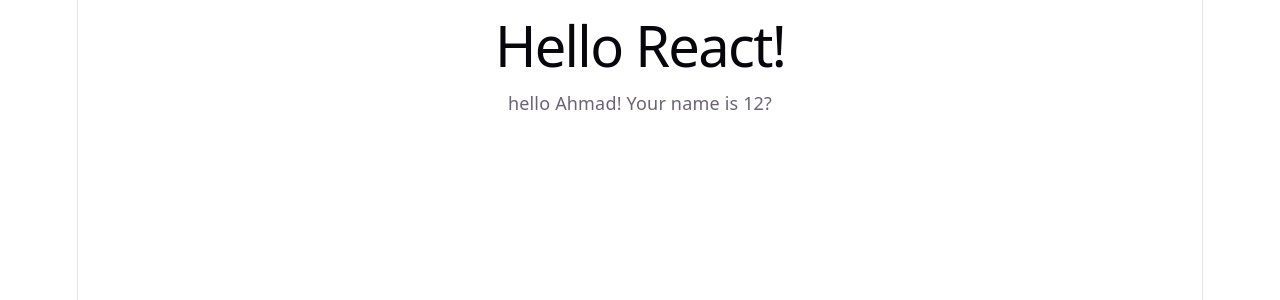
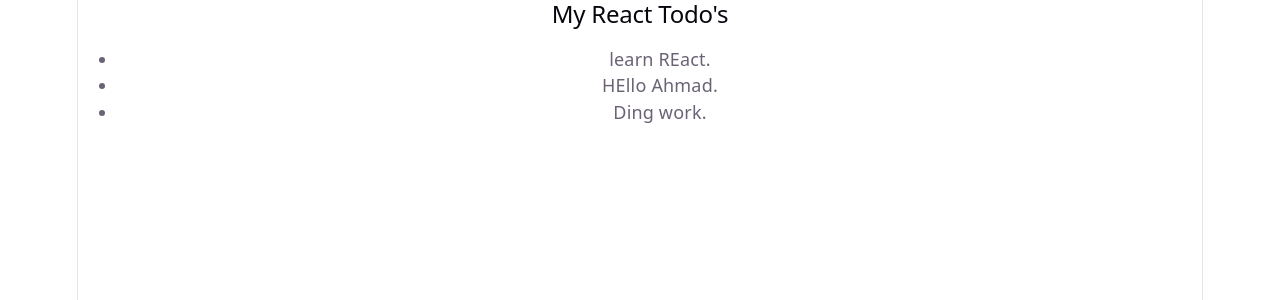
Before and after one commit to Ahmad34-90/React, a React (Vite) app: page / in a window 1280 px wide. Shown: the top 300 px of the page. Built offline with nearby package versions, Linux system fonts and the light colour scheme.

Commit message:
last learning

```diff
--- a/src/App.jsx
+++ b/src/App.jsx
@@ -1,14 +1,42 @@
+import { useState } from 'react';
 import './App.css'
 
-function App() {
-  const name = "Ahmad";
-  const age= 12;
+function TodoList(){
+  const todos=[
+    {id: 1, text:"learn REact."},
+    {id: 2, text: "HEllo Ahmad."},
+    {id: 3, text: "Ding work."},
+  ];
 
   return (
-    <>
-      <div className="heading"><h1>Hello React!</h1> <p>hello {name}! Your name is {age}?</p></div>
-    </>
+    <div className="div">
+      <h2>My React Todo's</h2>
+      <ul>
+        {todos.map((todo)=>(
+          <li key={todo.id}>{todo.text}</li>
+        ))}
+      </ul>
+    </div>
   )
 }
+// function Greeting({name}){
+//   return <p>Hello {name} you are greatd in React!</p>
+// }
+// function App() {
+//   const [name, setName]= useState("");
 
-export default App
+//   function handleChange(event){
+//     const value =event.target.value;
+//     setName(value)
+//   }
+
+
+//   return (
+//     <div>
+//         <input type="text" placeholder='Enter Name...' onChange={handleChange}/>
+//         <p>{name}</p>
+//     </div>
+//   )
+// }
+
+export default TodoList;
```
Also changed, not shown: src/components/ToDoList.jsx (added).
